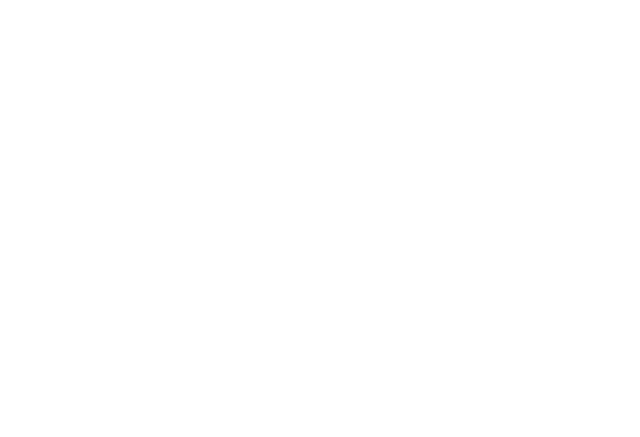
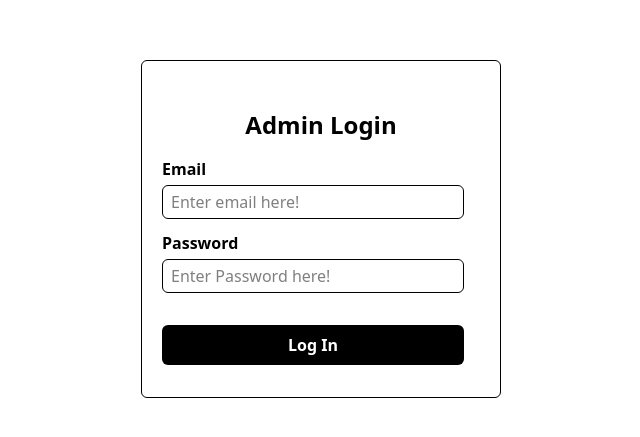
Before and after one commit to khan-afridi515/social_media_integration, a React (Vite) app: page /login in a window 1280 px wide. Before the commit this address had no page. Shown: the part 171-608 px from the top of the page, without its empty margins (319-959 px from the left). Built offline with nearby package versions, Linux system fonts and the light colour scheme.

Commit message:
new changes

```diff
--- a/src/childern2.jsx
+++ b/src/childern2.jsx
@@ -6,6 +6,8 @@
 import Linked from "./linkedIn/linked";
 import MainLayout from "./mainLayout";
 import PlainLayout from "./plainLayout";
+import Login  from "./login";
+import ProtectedRouter from "./protectedRouter";
 
 
 const Childdern2 = ({ myPages, myInsta, igIdData }) => {
@@ -23,23 +25,26 @@
         <Route
           path="/"
           element={
+            <ProtectedRouter>
             <Dish
               facebookPages={myPages}
               myInsta={myInsta}
               IgIddigit={igIdData}
               channelData={mystoredData}
               finishChannel={removeYoutubeData}
-            />
+            /></ProtectedRouter>
           }
         />
-        <Route path="/create" element={<Create postIgId={igIdData} myChannelData={mystoredData} />} />
-        <Route path="/view" element={<View />} />
+        <Route path="/create" element={<ProtectedRouter><Create postIgId={igIdData} myChannelData={mystoredData} /></ProtectedRouter>} />
+        <Route path="/view" element={<ProtectedRouter><View /></ProtectedRouter>} />
+
       </Route>
 
       {/* WITHOUT Navbar + Sidebar */}
       <Route element={<PlainLayout />}>
-        <Route path="/youtubeChanel" element={<Chanel />} />
-        <Route path="/linked/work" element={<Linked />} />
+        <Route path="/youtubeChanel" element={<ProtectedRouter><Chanel /></ProtectedRouter>} />
+        <Route path="/linked/work" element={<ProtectedRouter><Linked /></ProtectedRouter>} />
+        <Route path="/login" element={<Login/>}/>
       </Route>
     </Routes>
   );
--- a/src/dish/dishboard.jsx
+++ b/src/dish/dishboard.jsx
@@ -118,13 +118,13 @@
               </div>
             </div>
 
-            <div className='md:w-[23%] sm:w-[31%] w-[48%] lex flex-col gap-1'>
+            <div className='md:w-[23%] sm:w-[31%] w-[48%] flex flex-col gap-1'>
                <img src="platform/linkedIn.png" className="w-full h-40 object-cover rounded-md cursor-pointer" alt="" onClick={openLinkedIn}/>
                <p className='font-bold text-sm'>LinkedIn</p>
                <p className='text-sm'>Connect your LinkedIn account</p>
                <div className='flex gap-1'>
                <button className={linkedInToken ? 'text-sm px-1 py-1 bg-red-700 w-25 rounded-md text-white cursor-pointer':'text-sm px-1 py-1 bg-blue-700 w-25 rounded-md text-white cursor-pointer'} onClick={handlelinkedInLogin}>{linkedInToken? "Connected":"Connect"}</button>
-               <button className='text-sm px-1 py-1 bg-blue-700 w-25 rounded-md text-white cursor-pointer' onClick={linkedInPageLogin}>Connecting</button>
+               {/* <button className='text-sm px-1 py-1 bg-blue-700 w-25 rounded-md text-white cursor-pointer' onClick={linkedInPageLogin}>Connecting</button> */}
                <button className='text-sm px-1 py-1 bg-green-700 w-25 rounded-md text-white cursor-pointer' onClick={turnOut}>Disconnect</button>
                </div>
 
--- /dev/null
+++ b/src/facebook/newFace.js
@@ -0,0 +1,29 @@
+// Import the functions you need from the SDKs you need
+import { getApp, getApps, initializeApp } from "firebase/app";
+import { getAnalytics } from "firebase/analytics";
+import { FacebookAuthProvider, getAuth } from "firebase/auth";
+
+// TODO: Add SDKs for Firebase products that you want to use
+// https://firebase.google.com/docs/web/setup#available-libraries
+
+// Your web app's Firebase configuration
+// For Firebase JS SDK v7.20.0 and later, measurementId is optional
+const firebaseConfig = {
+  apiKey: "AIzaSyBBEHOPnaCFR-QNnxFhTyKRbfFxv9JuGVM",
+  authDomain: "myreactapp-6175f.firebaseapp.com",
+  projectId: "myreactapp-6175f",
+  storageBucket: "myreactapp-6175f.firebasestorage.app",
+  messagingSenderId: "849500725998",
+  appId: "1:849500725998:web:45e66c56ec6f40accf09ff",
+  measurementId: "G-K1L5LCGCMX"
+};
+
+// Initialize Firebase
+const myApp = getApps().some(app => app.name === 'pagesApp')
+    ? getApp('pagesApp')
+    : initializeApp(firebaseConfig, 'pagesApp');
+
+const myNewAuth = getAuth(myApp);
+const NewfbProvider = new FacebookAuthProvider();
+
+export { myNewAuth, NewfbProvider };
--- /dev/null
+++ b/src/login.jsx
@@ -0,0 +1,61 @@
+import React, { useState } from 'react'
+import {useNavigate} from "react-router-dom";
+import axios from 'axios';
+
+const Login = () => {
+
+  const [pass, setPass] = useState("");
+  const [email, setEmail] = useState("");
+
+   const nav = useNavigate();
+
+
+   const loginUrl = "http://localhost:3000/api/youtube/signIn";
+
+   const myData = {email : email,  password : pass}
+
+    const handleSubmit = (e) => {
+        e.preventDefault();
+        console.log("Form submitted!");
+
+
+        axios.post(loginUrl, myData)
+        .then((res)=>{
+
+          res && alert("Login Successfull");
+          res && nav("/");
+
+          localStorage.setItem("myLoginToken", res.data.token);
+        })
+        .catch((err)=>{
+          console.log(err)
+        })
+
+        setEmail("");
+        setPass("");
+    }
+
+    // localStorage.clear();
+  return (
+    <div className='w-full h-[100vh] flex justify-center items-center'>
+      <div className='w-90 border-1 border rounded-md py-8 px-5'>
+        <h2 className='text-2xl font-bold text-center my-4'>Admin Login</h2>
+        <form onSubmit={handleSubmit} className='flex flex-col gap-3'>
+            <div className='flex flex-col gap-1 w-[95%]'>
+                <label htmlFor='username' className='text-md font-bold'>Email</label>
+                <input type="text" value={email} onChange={(e)=>setEmail(e.target.value)} placeholder="Enter email here!" className='border border oultine-none py-1 px-2 rounded-md'/>
+            </div>
+            <div className='flex flex-col gap-1 w-[95%]'>
+                <label htmlFor='username' className='text-md font-bold'>Password</label>
+                <input type="text" value={pass} onChange={(e)=>setPass(e.target.value)} placeholder="Enter Password here!" className='border border oultine-none py-1 px-2 rounded-md'/>
+            </div>
+            <div className='w-[95%]'>
+                <button type="submit" className='w-full text-center text-white py-2 bg-black rounded-md mt-5 text-md font-bold cursor-pointer'>Log In</button>
+            </div>
+        </form>
+      </div>
+    </div>
+  )
+}
+
+export default Login
--- a/src/navbar.jsx
+++ b/src/navbar.jsx
@@ -2,6 +2,10 @@
 import { Link } from 'react-router-dom'
 
 const Navbar = () => {
+
+  const signOut = () => {
+     localStorage.removeItem("myLoginToken");
+  }
   return (
     <div className='px-[40px] py-[12px] flex justify-between shadow-sm'>
       <div className='flex gap-3 mt-1'>
@@ -9,6 +13,7 @@
         <h3 className='text-[18px] font-bold'>SocialSync</h3>
       </div>
       <div className='flex gap-5'>
+        <button className='bg-black px-3 rounded-md text-white cursor-pointer' onClick={signOut}>Log Out</button>
         <Link to="/view"><img  className="w-5 h-5 mt-2" src="question.png" alt="" /></Link>
         <img src="women.png" className='w-10 h-10 rounded-full' alt="" />
       </div>
--- /dev/null
+++ b/src/protectedRouter.jsx
@@ -0,0 +1,9 @@
+import React from 'react'
+import { Navigate } from 'react-router-dom';
+
+const ProtectedRouter = ({children}) => {
+  const myTokenLogin = localStorage.getItem("myLoginToken");
+  return myTokenLogin ? children : <Navigate to="/login" replace/>
+}
+
+export default ProtectedRouter
```
Also changed, not shown: src/App.jsx (+9 -5 lines).
